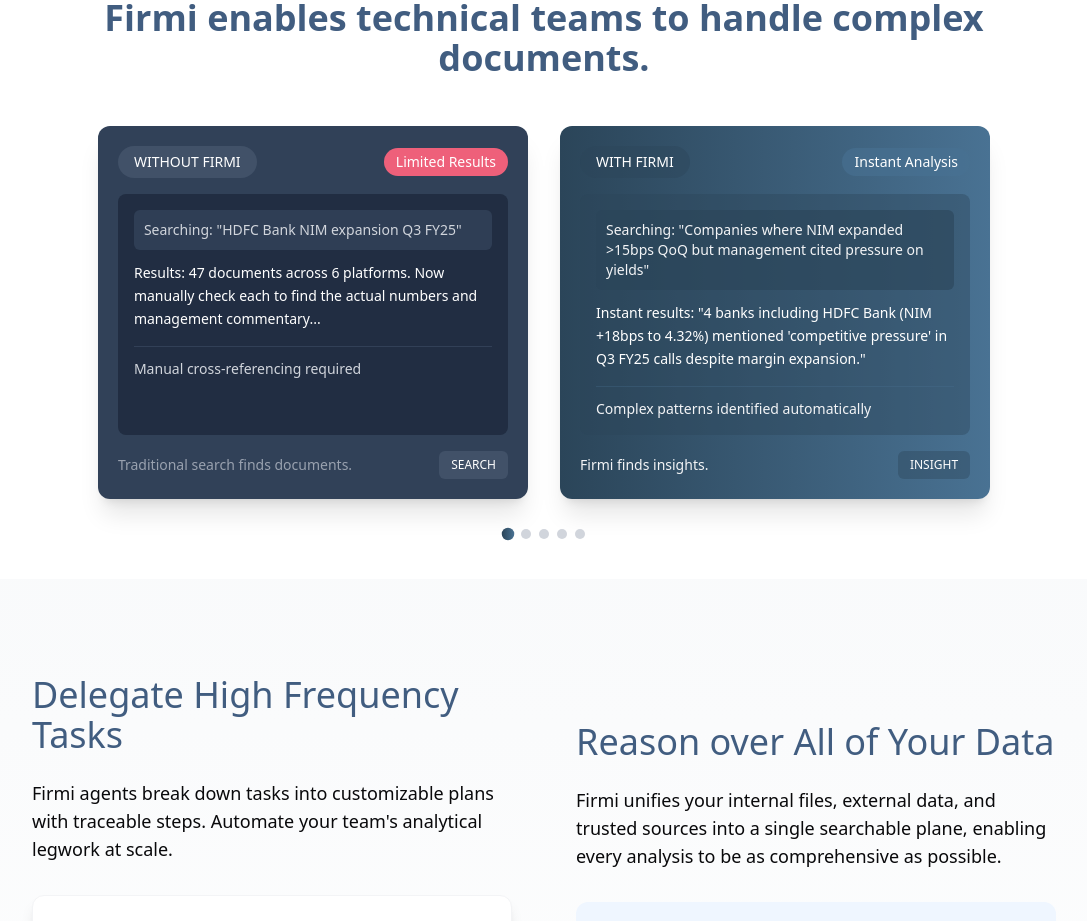
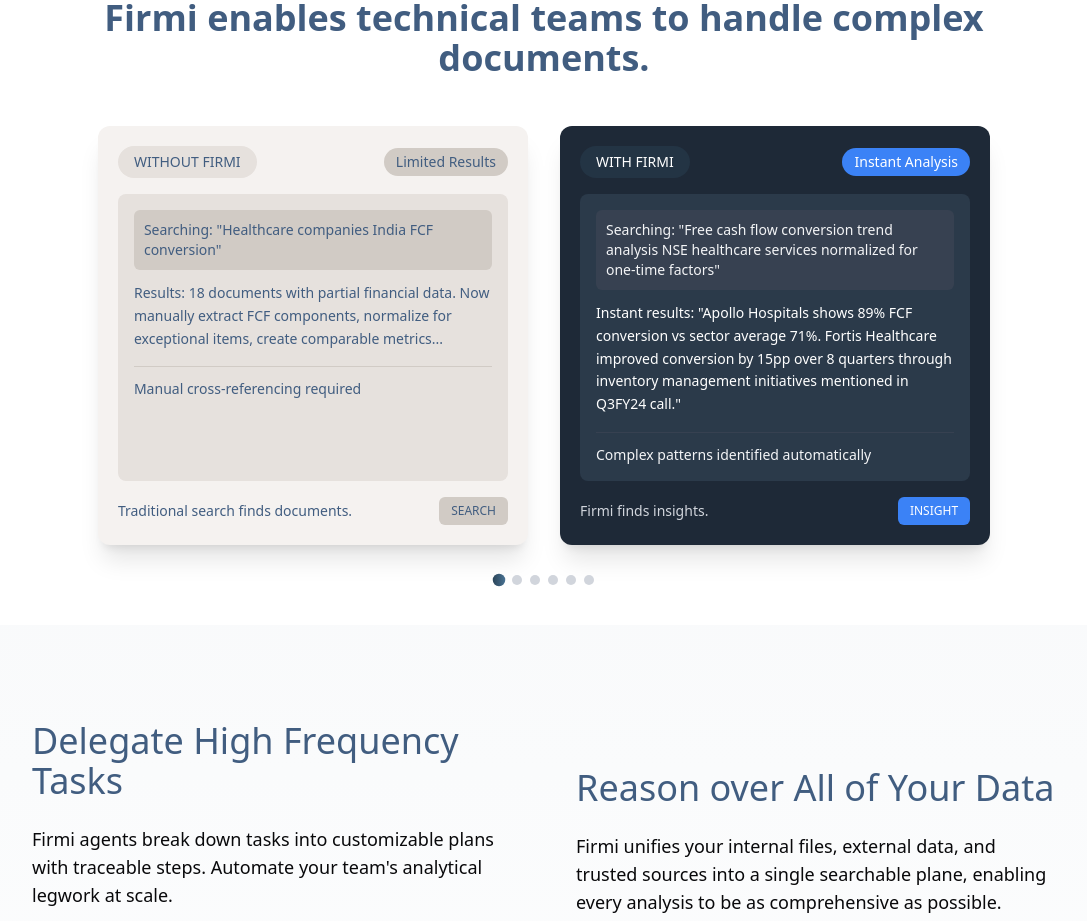
Before and after one commit to Tarunchintakunta/test-land, a Next.js app: page / in a window 1280 px wide. Shown: the part 2280-3201 px from the top of the page, without its empty margins (96-1183 px from the left). Built offline with nearby package versions, Linux system fonts and the light colour scheme.

Commit message:
changed  the ui card colors

```diff
--- a/components/ComparisonSection.tsx
+++ b/components/ComparisonSection.tsx
@@ -12,9 +12,25 @@
   // Comparison card data
   const comparisonCards = [
     {
+      title: 'Analyze free cash flow conversion ratios across NSE healthcare services sector',
+      withoutTitle: 'WITHOUT FIRMI',
+      withoutSearch: 'Searching: "Healthcare companies India FCF conversion"',
+      withoutResult: 'Results: 18 documents with partial financial data. Now manually extract FCF components, normalize for exceptional items, create comparable metrics...',
+      withoutFeature: 'Manual cross-referencing required',
+      withoutFooter: 'Traditional search finds documents.',
+      withoutTag: 'Limited Results',
+      withoutFooterLabel: 'SEARCH',
+      withTitle: 'WITH FIRMI',
+      withSearch: 'Searching: "Free cash flow conversion trend analysis NSE healthcare services normalized for one-time factors"',
+      withResult: 'Instant results: "Apollo Hospitals shows 89% FCF conversion vs sector average 71%. Fortis Healthcare improved conversion by 15pp over 8 quarters through inventory management initiatives mentioned in Q3FY24 call."',
+      withFeature: 'Complex patterns identified automatically',
+      withFooter: 'Firmi finds insights.',
+      withTag: 'Instant Analysis',
+      withFooterLabel: 'INSIGHT'
+    },
+    {
       title: 'Document Search',
       withoutTitle: 'WITHOUT FIRMI',
-      // withoutSubtitle: 'Conventional Search',
       withoutSearch: 'Searching: "HDFC Bank NIM expansion Q3 FY25"',
       withoutResult: 'Results: 47 documents across 6 platforms. Now manually check each to find the actual numbers and management commentary...',
       withoutFeature: 'Manual cross-referencing required',
@@ -22,7 +38,6 @@
       withoutTag: 'Limited Results',
       withoutFooterLabel: 'SEARCH',
       withTitle: 'WITH FIRMI',
-      // withSubtitle: 'Smart Insights',
       withSearch: 'Searching: "Companies where NIM expanded >15bps QoQ but management cited pressure on yields"',
       withResult: 'Instant results: "4 banks including HDFC Bank (NIM +18bps to 4.32%) mentioned \'competitive pressure\' in Q3 FY25 calls despite margin expansion."',
       withFeature: 'Complex patterns identified automatically',
@@ -33,7 +48,6 @@
     {
       title: 'Data Extraction',
       withoutTitle: 'WITHOUT FIRMI',
-      // withoutSubtitle: 'Manual Extraction',
       withoutSearch: 'Extracting: "Debt/EBITDA ratios for S&P 500 companies"',
       withoutResult: 'Results: Downloaded 500+ financial statements. Need to create formulas, normalize data, and manually check calculations.',
       withoutFeature: 'Hours of spreadsheet work required',
@@ -41,7 +55,6 @@
       withoutTag: 'Time-Consuming',
       withoutFooterLabel: 'EXTRACT',
       withTitle: 'WITH FIRMI',
-      // withSubtitle: 'Intelligent Extraction',
       withSearch: 'Asking: "Which S&P 500 companies have increased Debt/EBITDA by >0.5x while maintaining dividend growth?"',
       withResult: 'Instant results: "17 companies including Microsoft, Apple, and Amazon increased leverage while growing dividends. Average Debt/EBITDA change: +0.7x."',
       withFeature: 'Calculations performed automatically across documents',
@@ -52,7 +65,6 @@
     {
       title: 'Document Processing',
       withoutTitle: 'WITHOUT FIRMI',
-      // withoutSubtitle: 'Rule-Based Processing',
       withoutSearch: 'Processing: "Identify all clauses mentioning force majeure in contracts"',
       withoutResult: 'Results: Keyword search found 78 mentions across 42 documents. Need legal review to determine actual implications and variations.',
       withoutFeature: 'Legal expertise required for interpretation',
@@ -60,7 +72,6 @@
       withoutTag: 'Limited Context',
       withoutFooterLabel: 'PROCESS',
       withTitle: 'WITH FIRMI',
-      // withSubtitle: 'Contextual Understanding',
       withSearch: 'Asking: "Which contracts have force majeure clauses that could be triggered by supply chain disruptions?"',
       withResult: 'Instant results: "23 contracts have clauses specifically covering supply chain issues. 7 have high risk exposure based on geographic limitations and notification periods."',
       withFeature: 'Semantic understanding of contractual implications',
@@ -71,7 +82,6 @@
     {
       title: 'Market Intelligence',
       withoutTitle: 'WITHOUT FIRMI',
-      // withoutSubtitle: 'Manual Research',
       withoutSearch: 'Researching: "Competitor pricing changes in SaaS market Q1 2025"',
       withoutResult: 'Results: 28 press releases and 15 earnings calls mention pricing. Need to manually extract specific changes and compare across companies.',
       withoutFeature: 'Comparison tables must be built manually',
@@ -79,7 +89,6 @@
       withoutTag: 'Fragmented Data',
       withoutFooterLabel: 'RESEARCH',
       withTitle: 'WITH FIRMI',
-      // withSubtitle: 'Competitive Intelligence',
       withSearch: 'Asking: "Which SaaS competitors increased enterprise pricing while adding AI features in Q1 2025?"',
       withResult: 'Instant results: "9 competitors including Salesforce, Adobe and ServiceNow raised enterprise pricing by avg. 12% while launching AI features. 3 maintained pricing despite new AI capabilities."',
       withFeature: 'Cross-company trend analysis automated',
@@ -90,7 +99,6 @@
     {
       title: 'Compliance Monitoring',
       withoutTitle: 'WITHOUT FIRMI',
-      // withoutSubtitle: 'Manual Auditing',
       withoutSearch: 'Auditing: "GDPR compliance violations in customer communications"',
       withoutResult: 'Results: 150+ customer emails need review for data privacy language. Compliance team must check each against latest regulations.',
       withoutFeature: 'Time-intensive compliance reviews required',
@@ -98,7 +106,6 @@
       withoutTag: 'Resource Intensive',
       withoutFooterLabel: 'AUDIT',
       withTitle: 'WITH FIRMI',
-      // withSubtitle: 'Automated Compliance',
       withSearch: 'Asking: "Identify communications with non-compliant data retention policies under latest GDPR amendments"',
       withResult: 'Instant results: "27 communications found with outdated retention language. Auto-generated compliance report shows 3 high-risk templates needing immediate updates to align with Article 17 amendments."',
       withFeature: 'Regulatory updates continuously monitored',
@@ -144,43 +151,39 @@
           >
             {/* Without Card */}
             <motion.div
-              className="comparison-card w-[42%] bg-slate-700 rounded-xl p-5 shadow-xl flex flex-col"
+              className="comparison-card w-[42%] rounded-xl p-5 shadow-xl flex flex-col bg-[#f5f2f0]"
               initial={{ x: -50, opacity: 0 }}
               animate={{ x: 0, opacity: 1 }}
-              transition={{ duration: 0.5, delay: 0.2 }}
+              transition={{ duration: 0.5 }}
             >
               <div className="flex items-center justify-between mb-4">
                 <div className="flex items-center">
-                  <span className="bg-slate-600/80 text-white px-4 py-1.5 rounded-full text-sm font-medium">
+                  <span className="bg-[#e6e1dd] text-[#415d80] px-4 py-1.5 rounded-full text-sm font-medium">
                     {comparisonCards[currentCardIndex].withoutTitle}
                   </span>
                 </div>
-                <span className="bg-rose-400/90 text-white px-3 py-1 rounded-full text-sm font-medium">
+                <span className="bg-[#d1cbc5] text-[#415d80] px-3 py-1 rounded-full text-sm font-medium">
                   {comparisonCards[currentCardIndex].withoutTag}
                 </span>
               </div>
-{/*
-              <h3 className="text-xl font-semibold text-white mb-4">
-                {comparisonCards[currentCardIndex].withoutSubtitle}
-              </h3> */}
 
-              <div className="bg-slate-800/80 rounded-lg p-4 mb-4 flex-grow">
-                <div className="bg-slate-700/90 rounded-md p-2.5 mb-3 text-sm text-gray-300">
+              <div className="bg-[#e6e1dd] rounded-lg p-4 mb-4 flex-grow">
+                <div className="bg-[#d1cbc5] rounded-md p-2.5 mb-3 text-sm text-[#415d80]">
                   {comparisonCards[currentCardIndex].withoutSearch}
                 </div>
 
-                <div className="text-white text-sm mb-4 leading-relaxed">
+                <div className="text-[#415d80] text-sm mb-4 leading-relaxed">
                   {comparisonCards[currentCardIndex].withoutResult}
                 </div>
 
-                <div className="border-t border-slate-600/50 pt-3 text-gray-300 text-sm">
+                <div className="border-t border-[#d1cbc5] pt-3 text-[#415d80] text-sm">
                   {comparisonCards[currentCardIndex].withoutFeature}
                 </div>
               </div>
 
               <div className="flex items-center justify-between text-sm mt-auto">
-                <span className="text-gray-400">{comparisonCards[currentCardIndex].withoutFooter}</span>
-                <span className="bg-slate-600/80 px-3 py-1.5 rounded-md text-white text-xs font-medium">
+                <span className="text-[#415d80]">{comparisonCards[currentCardIndex].withoutFooter}</span>
+                <span className="bg-[#d1cbc5] px-3 py-1.5 rounded-md text-[#415d80] text-xs font-medium">
                   {comparisonCards[currentCardIndex].withoutFooterLabel}
                 </span>
               </div>
@@ -188,7 +191,7 @@
 
             {/* With Card */}
             <motion.div
-              className="comparison-card w-[42%] rounded-xl p-5 shadow-xl flex flex-col bg-gradient-to-r from-[#2b4559] to-[#497293]"
+              className="comparison-card w-[42%] rounded-xl p-5 shadow-xl flex flex-col bg-[#1e2937]"
               initial={{ x: 50, opacity: 0 }}
               animate={{ x: 0, opacity: 1 }}
               transition={{ duration: 0.5, delay: 0.2 }}
@@ -199,17 +202,13 @@
                     {comparisonCards[currentCardIndex].withTitle}
                   </span>
                 </div>
-                <span className="bg-[#497293]/60 text-white px-3 py-1 rounded-full text-sm font-medium">
+                <span className="bg-[#3b82f6] text-white px-3 py-1 rounded-full text-sm font-medium">
                   {comparisonCards[currentCardIndex].withTag}
                 </span>
               </div>
-{/*
-              <h3 className="text-xl font-semibold text-white mb-4">
-                {comparisonCards[currentCardIndex].withSubtitle}
-              </h3> */}
 
-              <div className="bg-[#2b4559]/40 rounded-lg p-4 mb-4 flex-grow">
-                <div className="bg-[#2b4559]/60 rounded-md p-2.5 mb-3 text-sm text-gray-100">
+              <div className="bg-[#2b3a4a] rounded-lg p-4 mb-4 flex-grow">
+                <div className="bg-[#374151] rounded-md p-2.5 mb-3 text-sm text-gray-100">
                   {comparisonCards[currentCardIndex].withSearch}
                 </div>
 
@@ -217,14 +216,14 @@
                   {comparisonCards[currentCardIndex].withResult}
                 </div>
 
-                <div className="border-t border-[#497293]/30 pt-3 text-gray-100 text-sm">
+                <div className="border-t border-[#374151] pt-3 text-gray-100 text-sm">
                   {comparisonCards[currentCardIndex].withFeature}
                 </div>
               </div>
 
               <div className="flex items-center justify-between text-sm mt-auto">
-                <span className="text-gray-100">{comparisonCards[currentCardIndex].withFooter}</span>
-                <span className="bg-[#2b4559]/40 px-3 py-1.5 rounded-md text-white text-xs font-medium">
+                <span className="text-gray-300">{comparisonCards[currentCardIndex].withFooter}</span>
+                <span className="bg-[#3b82f6] px-3 py-1.5 rounded-md text-white text-xs font-medium">
                   {comparisonCards[currentCardIndex].withFooterLabel}
                 </span>
               </div>
```
